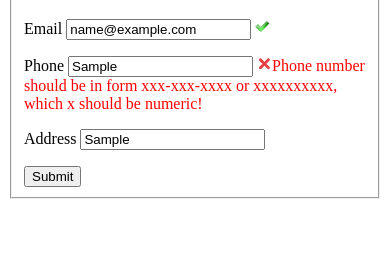
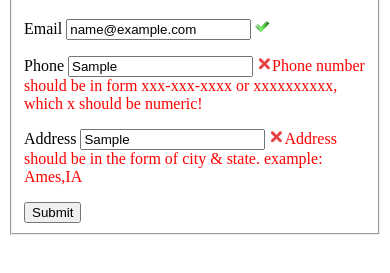
Before and after one commit to xuanji86/COMS319, a plain HTML site: page COMS319/hw2/validation2.html in a window 390 px wide. Both pictures are taken after typing "name@example.com", "Sample", "Sample" into the empty fields and a click on the button "Submit". Shown: the part 87-360 px from the top of the page. Drawn offline with Linux system fonts and the light colour scheme.

Commit message:
modify phone and address check

```diff
--- a/COMS319/hw2/validation2.js
+++ b/COMS319/hw2/validation2.js
@@ -11,6 +11,12 @@ function validate2() {
     var labelNotifyPhone = getPhoneNotification(Boolean(resultPhoneCheck),"phone");
     document.getElementById("Phone").appendChild(image2);
     document.getElementById("Phone").appendChild(labelNotifyPhone);
+
+    var resultAddressCheck = addressCheck(document.forms["contact information"]["address"].value);
+    var image3 = getImage(Boolean(resultAddressCheck),"address");
+    var labelNotifyAddress = getAddressNotification(Boolean(resultAddressCheck),"address");
+    document.getElementById("Address").appendChild(image3);
+    document.getElementById("Address").appendChild(labelNotifyAddress);
 
 }
 
@@ -76,7 +82,7 @@ function emailCheck(email) {
 }
 
 function phoneCheck(number){
-    let regex = /^[0-9]{3}[-\s\.]{0,1}[0-9]{3}[-\s\.]{0,1}[0-9]{4}$/g
+    let regex = /^[0-9]{3}[-\s\.]{0,1}[0-9]{3}[-\s\.]{0,1}[0-9]{4}$/g;
     if (number != null && number.match(regex)) {
         return true;
     }
@@ -84,9 +90,15 @@ function phoneCheck(number){
     valCheck = false;
     return false;
 
-
 }
-
+function addressCheck(address){
+    let regex = /([A-Za-z]+(?: [A-Za-z]+)*),?([A-Z]{2})/;
+    if (address != 0 && address.match(regex)){
+        return true;
+    }
+    valCheck = false;
+    return false;
+}
 
 function alphaNumCheck(entry) {
     let regex = /^[a-z0-9]+$/i;
```
Also changed, not shown: COMS319/hw2/validation2.html (+2 -0 lines).
